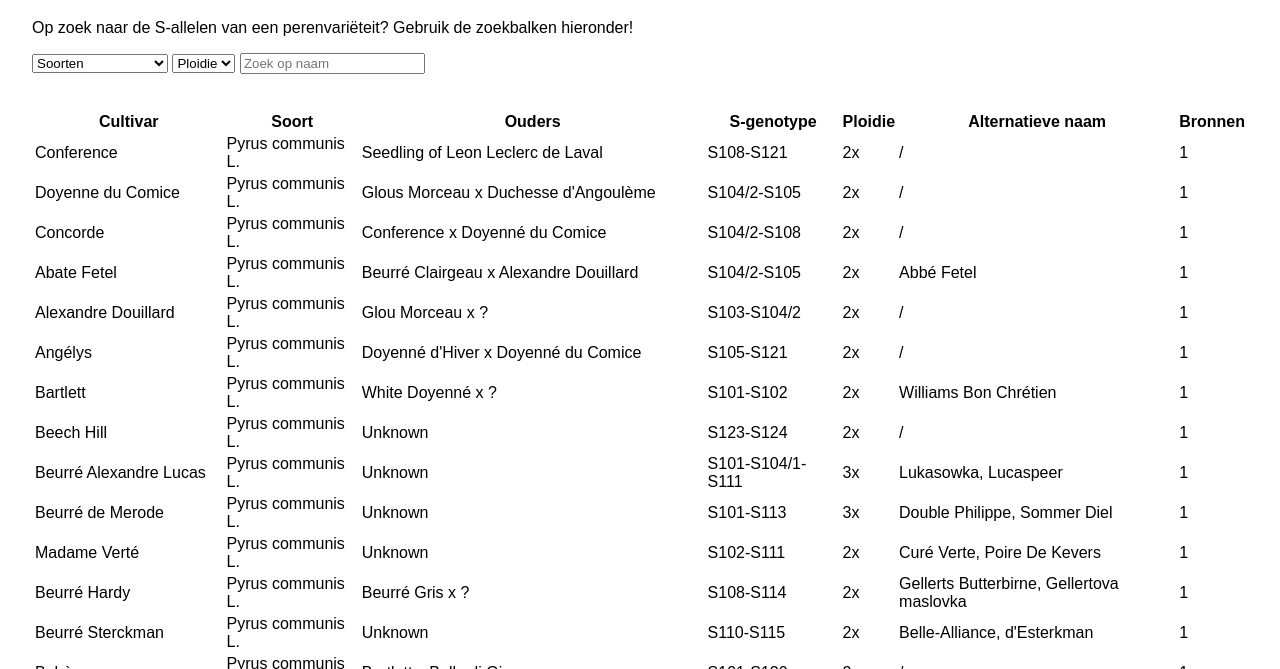
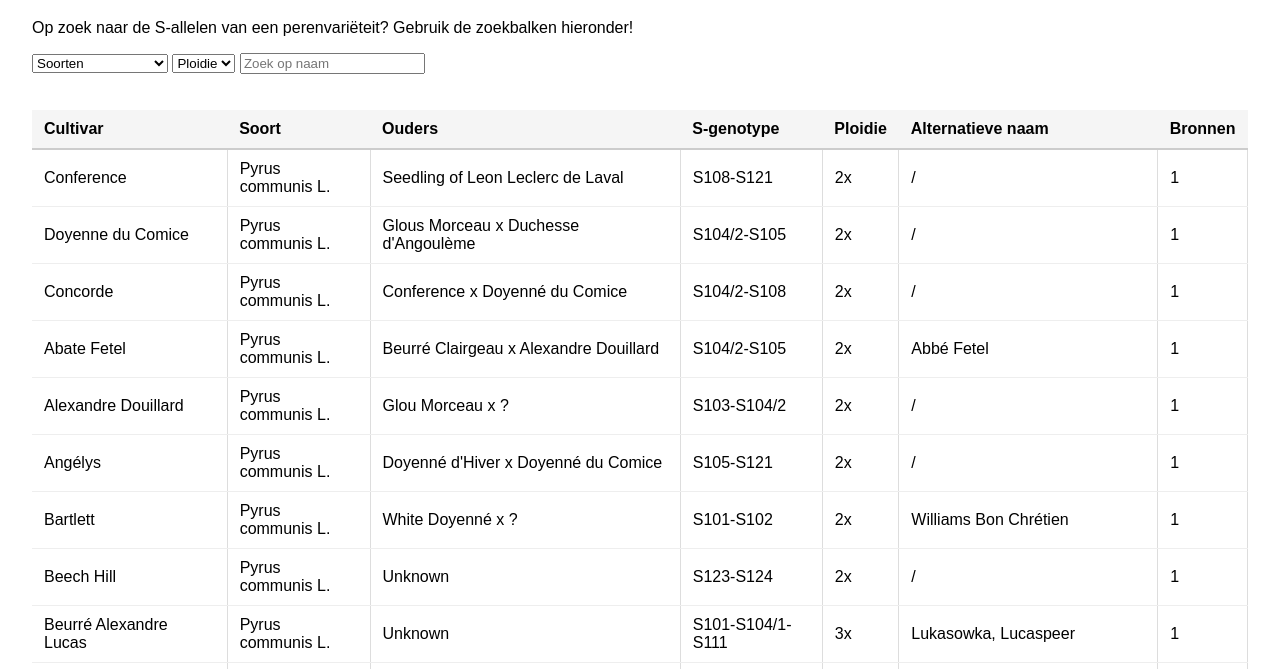
Before and after one commit to Engerlynck/vind-mijn-s-allel, a plain HTML site: page index.html in a window 1280 px wide. Shown: the part 131-800 px from the top of the page. Drawn offline with Linux system fonts and the light colour scheme.

Commit message:
Refactor styles.css for improved readability

```diff
--- a/styles.css
+++ b/styles.css
@@ -76,21 +76,21 @@ textarea {
 	}
 
 /* Table styling */
-#container2 .my-table {
+.container2 .my-table {
   width: 100%;
   margin: 0 auto;
   border-collapse: collapse;
   table-layout: auto;
 }
 
-#container2 .my-table th {
+.container2 .my-table th {
   background-color: #f5f5f5;
   padding: 10px 12px;
   text-align: left;
   border-bottom: 2px solid #ccc;
 }
 
-#container2 .my-table td {
+.container2 .my-table td {
   border-bottom: 1px solid #eee;
   border-right: 1px solid #ddd;
 	padding: 10px 12px;
```
